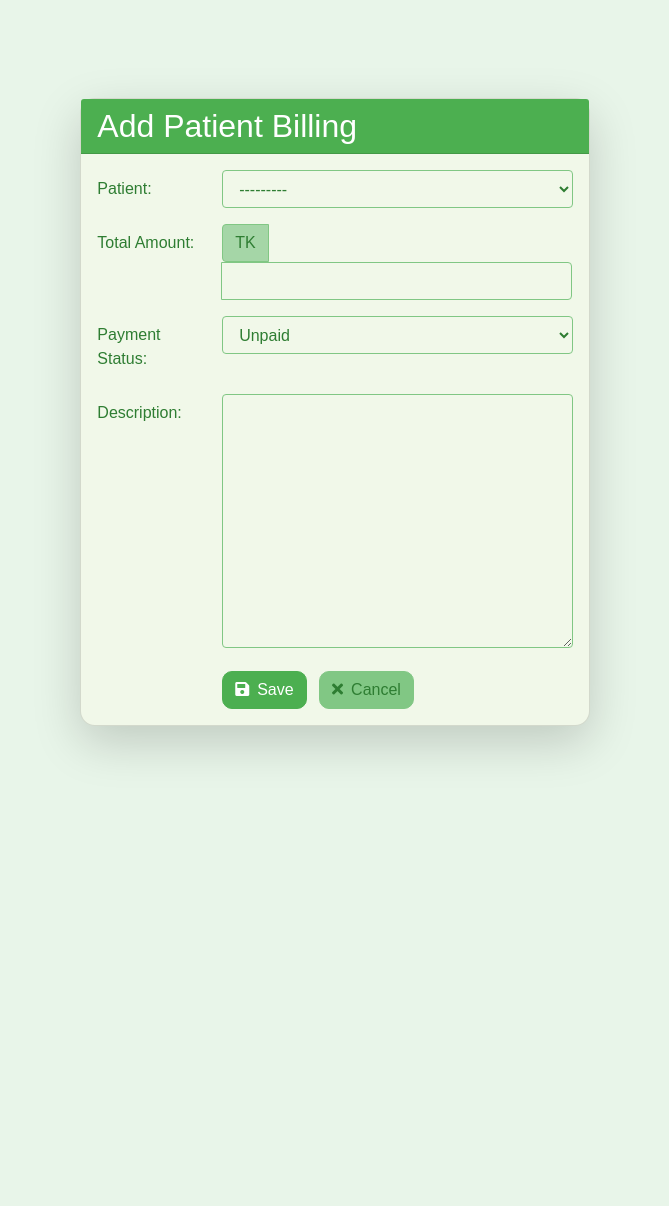
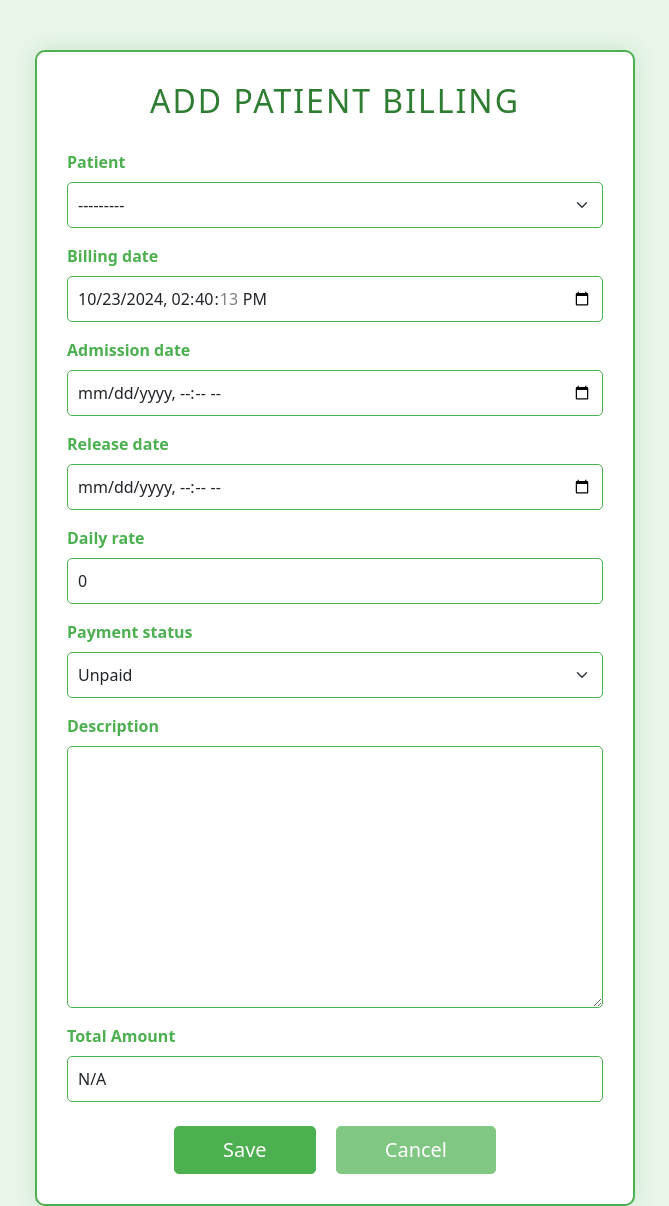
Before and after one commit to mushfiq1998/hospital-management-software-with-python-django, a Django app: page /patient-billing/add/ in a window 1280 px wide. Shown: the whole page, without its empty margins (305-974 px from the left). Before the commit the page ends 755 px from the top, so only its background shows below. Run offline with Django 4.2, Linux system fonts and the light colour scheme; the visitor is signed in with stand-in values (Sample User, id 1); data that the repository does not hold is empty.

Commit message:
update patient billing feature

```diff
--- a/hospital/forms.py
+++ b/hospital/forms.py
@@ -17,7 +17,10 @@ class EmployeeForm(forms.ModelForm):
 class DoctorForm(forms.ModelForm):
     class Meta:
         model = Doctor
-        fields = ['name', 'specialization', 'phone_number', 'photo']
+        fields = ['name', 'specialization', 'phone_number', 'photo', 'joining_date']
+        widgets = {
+            'joining_date': forms.DateInput(attrs={'type': 'date'}),
+        }
 
 class AppointmentForm(forms.ModelForm):
     class Meta:
@@ -67,10 +70,33 @@ class PayrollForm(forms.ModelForm):
 class PatientBillingForm(forms.ModelForm):
     class Meta:
         model = PatientBilling
-        fields = ['patient', 'total_amount', 'payment_status', 'description']
+        fields = ['patient', 'billing_date', 'admission_date', 'release_date',
+                  'daily_rate', 'payment_status', 'description']
         widgets = {
-            'billing_date': forms.DateTimeInput(attrs={'type': 'datetime-local'}),
+            'patient': forms.Select(attrs={'class': 'form-select'}),
+            'billing_date': forms.DateTimeInput(attrs={'type': 'datetime-local', 'class': 'form-control'}),
+            'admission_date': forms.DateTimeInput(attrs={'type': 'datetime-local', 'class': 'form-control'}),
+            'release_date': forms.DateTimeInput(attrs={'type': 'datetime-local', 'class': 'form-control'}),
+            'daily_rate': forms.NumberInput(attrs={'class': 'form-control'}),
+            'payment_status': forms.Select(attrs={'class': 'form-select'}),
+            'description': forms.Textarea(attrs={'class': 'form-control'}),
         }
+
+    def clean(self):
+        cleaned_data = super().clean()
+        admission_date = cleaned_data.get('admission_date')
+        release_date = cleaned_data.get('release_date')
+        daily_rate = cleaned_data.get('daily_rate')
+
+        if admission_date and release_date and release_date < admission_date:
+            raise forms.ValidationError("Release date cannot be earlier than admission date.")
+
+        if admission_date and release_date and daily_rate:
+            days = (release_date - admission_date).days
+            total_amount = days * daily_rate
+            cleaned_data['total_amount'] = total_amount
+
+        return cleaned_data
 
 class MedicationForm(forms.ModelForm):
     class Meta:
--- a/hospital/templates/hospital/doctor_detail.html
+++ b/hospital/templates/hospital/doctor_detail.html
@@ -81,9 +81,10 @@
             <p><strong>Name:</strong> Dr. {{ doctor.name }}</p>
             <p><strong>Specialization:</strong> {{ doctor.specialization }}</p>
             <p><strong>Phone Number:</strong> {{ doctor.phone_number }}</p>
+            <p><strong>Joining Date:</strong> {{ doctor.joining_date|date:"F d, Y" }}</p>
         </div>
         <div class="button-container">
-            <a href="{% url 'doctor_pdf' doctor.id %}" class="btn btn-primary" target="_blank">
+            <a href="{% url 'doctor_pdf' doctor.id %}" class="btn btn-success btn-md" target="_blank" style="background-color: #28a745; border-color: #28a745; transition: all 0.3s; font-size: 1.2rem; padding: 10px 24px; color: white;">
                 <i class="fas fa-file-pdf"></i> Print PDF
             </a>
             <a href="{% url 'doctor_edit' doctor.pk %}" class="button">Edit</a>
--- a/hospital/templates/hospital/doctor_list.html
+++ b/hospital/templates/hospital/doctor_list.html
@@ -86,6 +86,7 @@
                 <th>Name</th>
                 <th>Specialization</th>
                 <th>Phone Number</th>
+                <th>Joining Date</th>
                 <th>Photo</th>
                 <th>Actions</th>
             </tr>
@@ -96,6 +97,7 @@
                     <td>Dr. {{ doctor.name }}</td>
                     <td>{{ doctor.specialization }}</td>
                     <td>{{ doctor.phone_number }}</td>
+                    <td>{{ doctor.joining_date|date:"F d, Y" }}</td>
                     <td>
                         {% if doctor.photo %}
                             <img src="{{ doctor.photo.url }}" alt="{{ doctor.name }}" class="doctor-photo">
@@ -111,11 +113,10 @@
                 </tr>
             {% empty %}
                 <tr>
-                    <td colspan="5" style="text-align: center;">No doctors found.</td>
+                    <td colspan="6" style="text-align: center;">No doctors found.</td>
                 </tr>
             {% endfor %}
         </tbody>
     </table>
 </body>
 </html>
-</html>
--- a/hospital/templates/hospital/doctor_pdf.html
+++ b/hospital/templates/hospital/doctor_pdf.html
@@ -103,6 +103,7 @@
                 </div>
                 <div class='info-group'>
                     <p><span class="label">Contact:</span> {{ doctor.phone_number }}</p>
+                    <p><span class="label">Joining Date:</span> {{ doctor.joining_date|date:"F d, Y" }}</p>
                 </div>
             </div>
             <div class='footer'>
--- a/hospital/templates/hospital/patient_billing_form.html
+++ b/hospital/templates/hospital/patient_billing_form.html
@@ -5,121 +5,116 @@
     <meta name="viewport" content="width=device-width, initial-scale=1.0">
     <title>{% if form.instance.pk %}Edit{% else %}Add{% endif %} Patient Billing</title>
     <link href="https://cdn.jsdelivr.net/npm/bootstrap@5.1.3/dist/css/bootstrap.min.css" rel="stylesheet">
-    <link rel="stylesheet" href="https://cdnjs.cloudflare.com/ajax/libs/font-awesome/5.15.3/css/all.min.css">
     <style>
         body {
             background-color: #e8f5e9;
-            font-family: Arial, sans-serif;
-            color: #2e7d32;
+            padding-top: 50px;
         }
         .container {
-            max-width: 800px;
-            margin: 50px auto;
+            background-color: #ffffff;
+            padding: 30px;
+            border-radius: 10px;
+            box-shadow: 0 0 20px rgba(76, 175, 80, 0.2);
+            border: 2px solid #4CAF50;
+            max-width: 600px;
         }
-        .card {
-            border-radius: 15px;
-            box-shadow: 0 4px 6px rgba(46, 125, 50, 0.1);
-            background-color: #f1f8e9;
+        h2 {
+            color: #2e7d32;
+            margin-bottom: 30px;
+            text-align: center;
+            text-transform: uppercase;
+            letter-spacing: 2px;
         }
-        .card-header {
-            background-color: #4CAF50;
-            color: white;
-            border-top-left-radius: 15px;
-            border-top-right-radius: 15px;
+        .form-label {
+            color: #4CAF50;
+            font-weight: bold;
         }
         .form-control, .form-select {
-            border-radius: 10px;
-            border-color: #81c784;
-            color: #2e7d32;
+            border: 1px solid #4CAF50;
+            border-radius: 5px;
+            padding: 10px;
+            transition: all 0.3s ease;
+            max-width: 100%;
         }
-        .btn {
-            border-radius: 10px;
+        .form-control:focus, .form-select:focus {
+            border-color: #4CAF50;
+            box-shadow: 0 0 0 0.2rem rgba(76, 175, 80, 0.25);
         }
         .btn-primary {
             background-color: #4CAF50;
             border-color: #4CAF50;
+            transition: all 0.3s ease;
+        }
+        .btn-primary:hover {
+            background-color: #45a049;
+            border-color: #45a049;
+            transform: translateY(-2px);
         }
         .btn-secondary {
             background-color: #81c784;
             border-color: #81c784;
-            color: #2e7d32;
+            transition: all 0.3s ease;
         }
-        form input, form select, form textarea {
-            width: 100%;
-            padding: 0.375rem 0.75rem;
-            font-size: 1rem;
-            line-height: 1.5;
-            color: #2e7d32;
-            background-color: #f1f8e9;
-            background-clip: padding-box;
-            border: 1px solid #81c784;
-            border-radius: 0.25rem;
-            transition: border-color 0.15s ease-in-out, box-shadow 0.15s ease-in-out;
+        .btn-secondary:hover {
+            background-color: #66bb6a;
+            border-color: #66bb6a;
+            transform: translateY(-2px);
         }
-        form select {
-            height: calc(1.5em + 0.75rem + 2px);
-        }
-        .input-group-text {
-            background-color: #a5d6a7;
-            border-color: #81c784;
-            color: #2e7d32;
+        .form-check-input:checked {
+            background-color: #4CAF50;
+            border-color: #4CAF50;
         }
     </style>
+    <script src="https://code.jquery.com/jquery-3.6.0.min.js"></script>
+    <script>
+        $(document).ready(function() {
+            function calculateTotal() {
+                var admissionDate = new Date($('#id_admission_date').val());
+                var releaseDate = new Date($('#id_release_date').val());
+                var dailyRate = parseFloat($('#id_daily_rate').val());
+
+                if (!isNaN(admissionDate) && !isNaN(releaseDate) && !isNaN(dailyRate)) {
+                    var days = Math.ceil((releaseDate - admissionDate) / (1000 * 60 * 60 * 24));
+                    var totalAmount = days * dailyRate;
+                    $('#total_amount').text(totalAmount.toFixed(2));
+                } else {
+                    $('#total_amount').text('N/A');
+                }
+            }
+
+            $('#id_admission_date, #id_release_date, #id_daily_rate').on('change', calculateTotal);
+            calculateTotal();
+        });
+    </script>
 </head>
 <body>
     <div class="container">
-        <div class="row justify-content-center">
-            <div class="col-md-8">
-                <div class="card shadow-lg mt-5">
-                    <div class="card-header">
-                        <h2 class="mb-0">{% if form.instance.pk %}Edit{% else %}Add{% endif %} Patient Billing</h2>
-                    </div>
-                    <div class="card-body">
-                        <form method="post" class="needs-validation" novalidate>
-                            {% csrf_token %}
-                            <div class="form-group row mb-3">
-                                <label for="{{ form.patient.id_for_label }}" class="col-sm-3 col-form-label">Patient:</label>
-                                <div class="col-sm-9">
-                                    {{ form.patient }}
-                                </div>
-                            </div>
-                            <div class="form-group row mb-3">
-                                <label for="{{ form.total_amount.id_for_label }}" class="col-sm-3 col-form-label">Total Amount:</label>
-                                <div class="col-sm-9">
-                                    <div class="input-group">
-                                        <span class="input-group-text">TK</span>
-                                        {{ form.total_amount }}
-                                    </div>
-                                </div>
-                            </div>
-                            <div class="form-group row mb-3">
-                                <label for="{{ form.payment_status.id_for_label }}" class="col-sm-3 col-form-label">Payment Status:</label>
-                                <div class="col-sm-9">
-                                    {{ form.payment_status }}
-                                </div>
-                            </div>
-                            <div class="form-group row mb-3">
-                                <label for="{{ form.description.id_for_label }}" class="col-sm-3 col-form-label">Description:</label>
-                                <div class="col-sm-9">
-                                    {{ form.description }}
-                                </div>
-                            </div>
-                            <div class="form-group row">
-                                <div class="col-sm-9 offset-sm-3">
-                                    <button type="submit" class="btn btn-primary">
-                                        <i class="fas fa-save me-2"></i>Save
-                                    </button>
-                                    <a href="{% url 'patient_billing_list' %}" class="btn btn-secondary ms-2">
-                                        <i class="fas fa-times me-2"></i>Cancel
-                                    </a>
-                                </div>
-                            </div>
-                        </form>
-                    </div>
+        <h2>{% if form.instance.pk %}Edit{% else %}Add{% endif %} Patient Billing</h2>
+        <form method="post">
+            {% csrf_token %}
+            {% for field in form %}
+                <div class="mb-3">
+                    <label for="{{ field.id_for_label }}" class="form-label">{{ field.label }}</label>
+                    {{ field }}
+                    {% if field.help_text %}
+                        <small class="form-text text-muted">{{ field.help_text }}</small>
+                    {% endif %}
+                    {% for error in field.errors %}
+                        <div class="alert alert-danger mt-1">{{ error }}</div>
+                    {% endfor %}
                 </div>
+            {% endfor %}
+            <div class="mb-3">
+                <label class="form-label">Total Amount</label>
+                <div id="total_amount" class="form-control"></div>
             </div>
-        </div>
+            <div class="text-center mt-4">
+                <button type="submit" class="btn btn-primary btn-lg px-5">Save</button>
+                <a href="{% url 'patient_billing_list' %}" class="btn btn-secondary btn-lg px-5 ms-3">Cancel</a>
+            </div>
+        </form>
     </div>
+
     <script src="https://cdn.jsdelivr.net/npm/bootstrap@5.1.3/dist/js/bootstrap.bundle.min.js"></script>
 </body>
 </html>
--- a/hospital/views.py
+++ b/hospital/views.py
@@ -745,7 +745,9 @@ def patient_billing_add(request):
     if request.method == 'POST':
         form = PatientBillingForm(request.POST)
         if form.is_valid():
-            form.save()
+            billing = form.save(commit=False)
+            billing.total_amount = billing.calculate_total_amount()
+            billing.save()
             messages.success(request, 'Patient billing record added successfully.')
             return redirect('patient_billing_list')
     else:
@@ -758,7 +760,9 @@ def patient_billing_edit(request, pk):
     if request.method == 'POST':
         form = PatientBillingForm(request.POST, instance=billing)
         if form.is_valid():
-            form.save()
+            billing = form.save(commit=False)
+            billing.total_amount = billing.calculate_total_amount()
+            billing.save()
             messages.success(request, 'Patient billing record updated successfully.')
             return redirect('patient_billing_list')
     else:
```
Also changed, not shown: hospital/models.py (+15 -0 lines), hospital/templates/hospital/dashboard.html (+13 -3 lines), hospital/templates/hospital/doctor_form.html (+8 -0 lines), hospital/templates/hospital/patient_billing_detail.html (+12 -57 lines), hospital/templates/hospital/patient_billing_list.html (+11 -23 lines), hospital/migrations/0003_doctor_joining_date.py (added), hospital/migrations/0004_patientbilling_admission_date_and_more.py (added).
